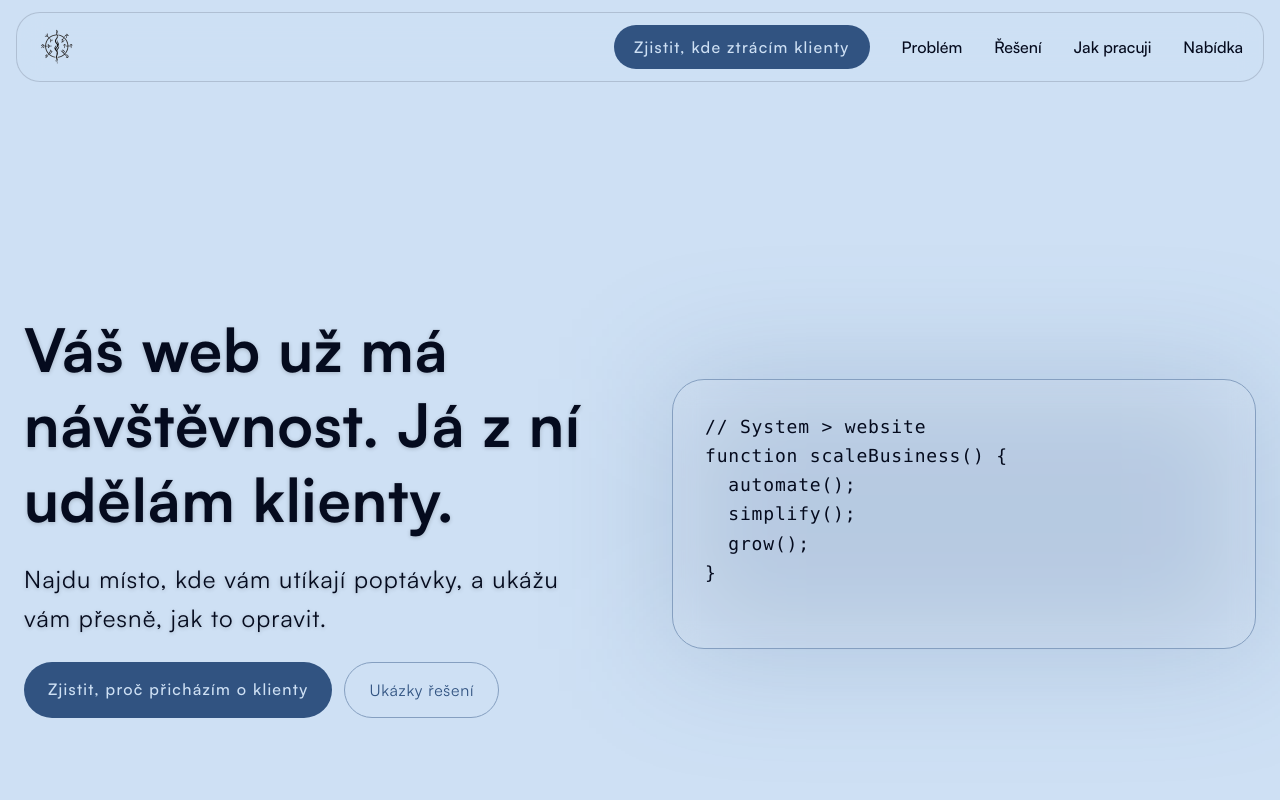
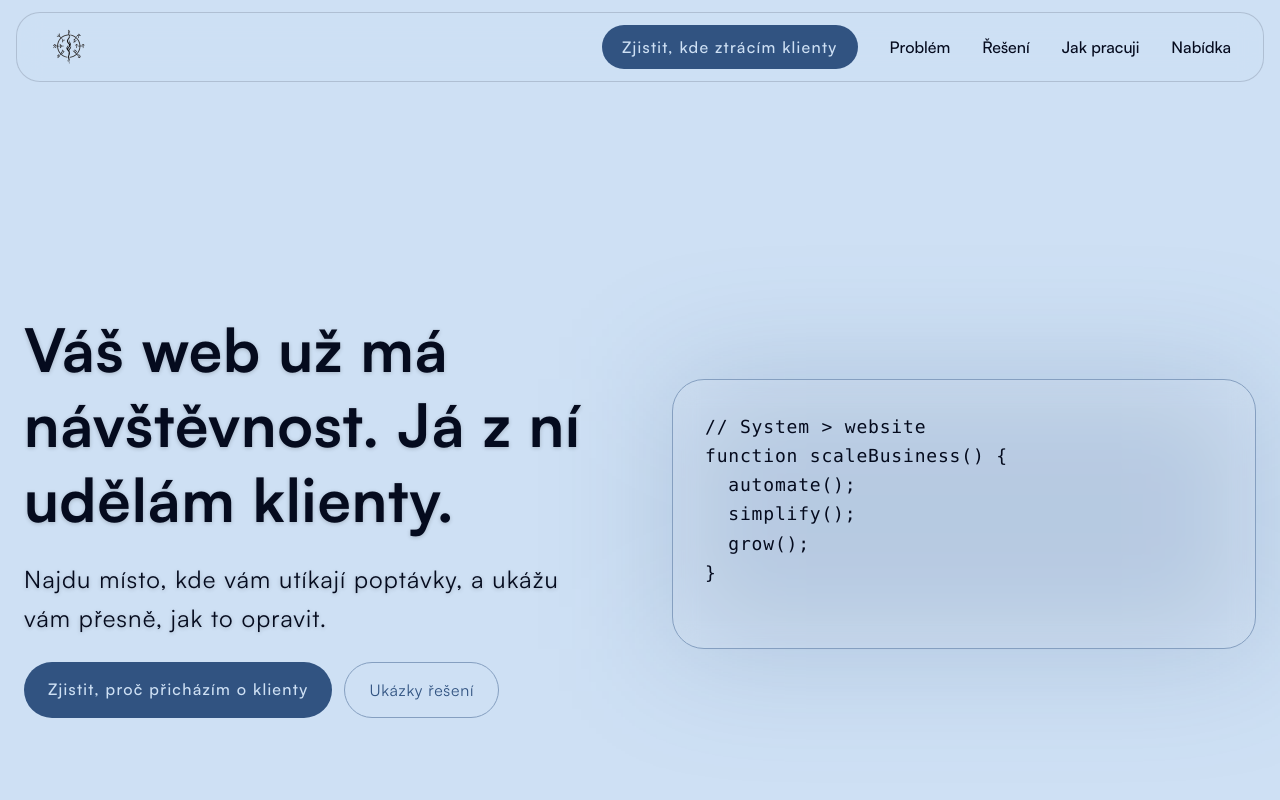
Before and after one commit to Pilsenhorn/MM, an Astro site: page / in a window 1280 px wide. Shown: the top 800 px of the page. Built offline with nearby package versions, Linux system fonts and the light colour scheme; Astro itself is replaced by a stand-in of ours.

Commit message:
redesign nav bar

```diff
--- a/src/sections/Header.astro
+++ b/src/sections/Header.astro
@@ -1,6 +1,6 @@
 <header class="sticky top-0 left-0 z-50 w-full px-3 pt-3 sm:px-4">
-  <div class="mx-auto w-full">
-    <div class="flex w-full items-center justify-between rounded-3xl border border-(--text-primary)/15 bg-(--background)/80 px-3 py-3 backdrop-blur-md sm:px-5">
+  <div class="w-full rounded-3xl border border-(--text-primary)/15 bg-(--background)/80 backdrop-blur-md">
+    <div class="mx-auto flex w-full max-w-7xl items-center justify-between px-3 py-3 sm:px-5 lg:px-8">
       <a href="/" class="flex shrink-0 items-center">
         <img
           src="/logo-80.png"
```
